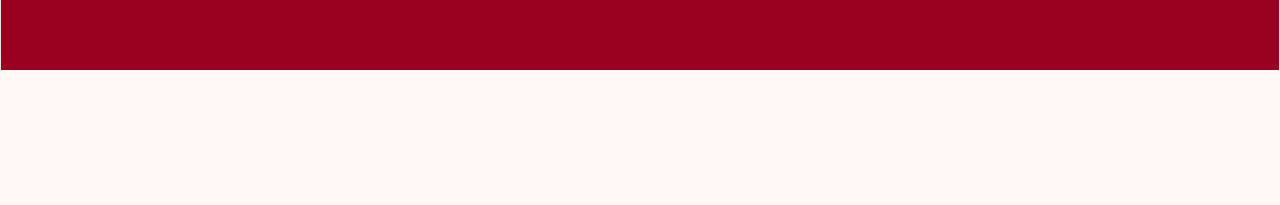
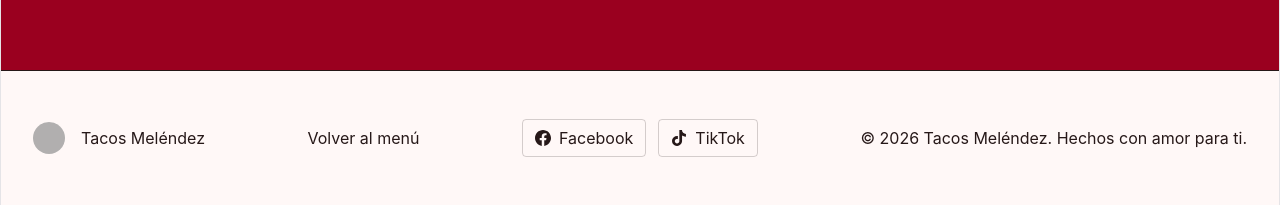
Before and after one commit to IvanPuenteB/tacos-melendez, a React (Vite) app: page / in a window 1280 px wide. Shown: the part 4703-4908 px from the top of the page. Before the commit the page ends 4773 px from the top, so only its background shows below. Built offline with nearby package versions, Linux system fonts and the light colour scheme; grey boxes are pictures that could not be loaded.

Commit message:
adding footer

```diff
--- a/src/App.jsx
+++ b/src/App.jsx
@@ -6,6 +6,7 @@
 import Featured from './components/Featured'
 import Location from './components/Location'
 import Cta from './components/CTA'
+import Footer from './components/Footer'
 
 function App() {
 
@@ -25,6 +26,8 @@
     </Location>
     <Cta>
     </Cta>
+    <Footer>
+    </Footer>
     </>
   )
 }
--- /dev/null
+++ b/src/components/Footer.jsx
@@ -0,0 +1,59 @@
+function Footer() {
+  return (
+    <footer className="bg-surface-container dark:bg-surface-container-low border-t border-on-surface/5 dark:border-on-surface-variant/10 w-full py-12 px-8 md:px-margin-desktop">
+      <div className="flex flex-col md:flex-row justify-between items-center gap-unit max-w-container-max mx-auto text-center md:text-left">
+        <div className="flex items-center gap-4 mb-6 md:mb-0">
+          <img
+            alt="Tacos Meléndez Logo"
+            className="w-8 h-8 rounded-full grayscale opacity-80"
+            src="https://lh3.googleusercontent.com/aida-public/AB6AXuACXGMbXg6a3CKpe2jQNd4tIM-zmA2MytQBwIXNcDWCc8W5WLGcFUVf4YRag-em2sdcBJF_TBSJR0YRLs3Cv-MuqzDzM9iJbyd9PD_K4Crm33oKdJQxy4_QjEpYRsvQp_h1n9Qrvch_q9zksNO3TifxRuHFyeQgPgHNqwEqS3jf65n_yzG4XWR_WNbQqFnV5LGaLp0SNDt1CW2FORymuaoUl9-V_C2m_Ku24ZT7UDkGnp5n5LD4q1yR3-kLBALDuMw83Q"
+          />
+          <span className="font-headline-md text-headline-md text-primary dark:text-primary-fixed-dim">
+            Tacos Meléndez
+          </span>
+        </div>
+        <nav className="flex gap-6 mb-6 md:mb-0">
+          <a
+            className="font-label-sm text-label-sm text-on-surface-variant dark:text-outline-variant hover:text-primary dark:hover:text-primary-fixed-dim transition-colors inline-flex items-center gap-1"
+            href="#menu"
+          >
+            <span class="">Volver al menú</span>
+          </a>
+        </nav>
+        <div class="flex items-center gap-3 mb-6 md:mb-0">
+          <a
+            href="https://facebook.com"
+            target="_blank"
+            rel="noopener noreferrer"
+            aria-label="Facebook de Tacos Meléndez"
+            class="flex items-center gap-2 px-3 py-1.5 border border-[#2C1E1E]/20 bg-surface text-on-surface-variant hover:text-primary hover:border-primary transition-colors text-label-sm font-label-sm rounded-sm"
+          >
+            <svg class="w-4 h-4" fill="currentColor" viewBox="0 0 24 24">
+              <path d="M24 12.073c0-6.627-5.373-12-12-12s-12 5.373-12 12c0 5.99 4.388 10.954 10.125 11.854v-8.385H7.078v-3.47h3.047V9.43c0-3.007 1.792-4.669 4.533-4.669 1.312 0 2.686.235 2.686.235v2.953H15.83c-1.491 0-1.956.925-1.956 1.874v2.25h3.328l-.532 3.47h-2.796v8.385C19.612 23.027 24 18.062 24 12.073z"></path>
+            </svg>
+            <span class="">Facebook</span>
+          </a>
+          <a
+            href="https://tiktok.com"
+            target="_blank"
+            rel="noopener noreferrer"
+            aria-label="TikTok de Tacos Meléndez"
+            class="flex items-center gap-2 px-3 py-1.5 border border-[#2C1E1E]/20 bg-surface text-on-surface-variant hover:text-primary hover:border-primary transition-colors text-label-sm font-label-sm rounded-sm"
+          >
+            <svg class="w-4 h-4" fill="currentColor" viewBox="0 0 24 24">
+              <path d="M12.525.02c1.31-.02 2.61-.01 3.91-.02.08 1.53.63 3.09 1.75 4.17 1.12 1.11 2.7 1.62 4.24 1.79v4.03c-1.44-.05-2.89-.35-4.2-.97-.57-.26-1.1-.59-1.62-.93-.01 2.92.01 5.84-.02 8.75-.08 1.4-.54 2.79-1.35 3.94-1.31 1.92-3.58 3.17-5.91 3.21-1.43.08-2.86-.31-4.08-1.03-2.02-1.19-3.44-3.37-3.65-5.71-.02-.5-.03-1-.01-1.49.18-1.9 1.12-3.72 2.58-4.96 1.66-1.44 3.98-2.13 6.15-1.72.02 1.48-.04 2.96-.04 4.44-.99-.32-2.15-.23-3.02.37-.63.41-1.11 1.04-1.36 1.75-.21.51-.24 1.07-.14 1.61.24 1.64 1.82 3.02 3.5 2.87 1.12-.01 2.19-.66 2.77-1.61.19-.33.4-.67.41-1.06.1-1.79.06-3.57.07-5.36.01-4.03-.01-8.05.02-12.07z"></path>
+            </svg>
+            <span class="">TikTok</span>
+          </a>
+        </div>
+        <div>
+          <p className="font-body-md text-body-md text-secondary dark:text-secondary-fixed-dim">
+            © 2026 Tacos Meléndez. Hechos con amor para ti.
+          </p>
+        </div>
+      </div>
+    </footer>
+  );
+}
+
+export default Footer;
```
